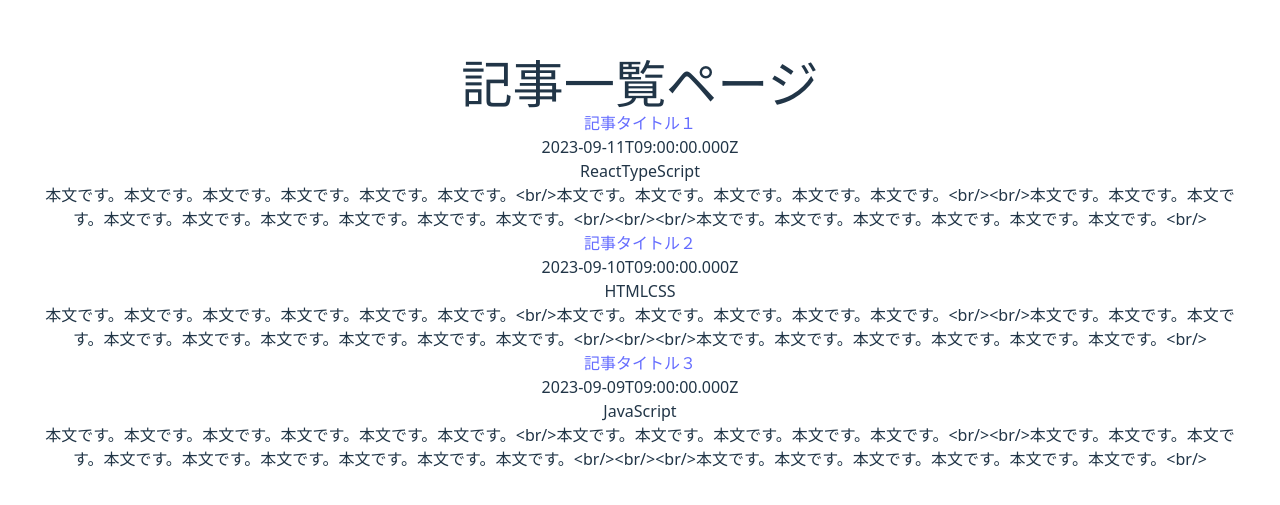
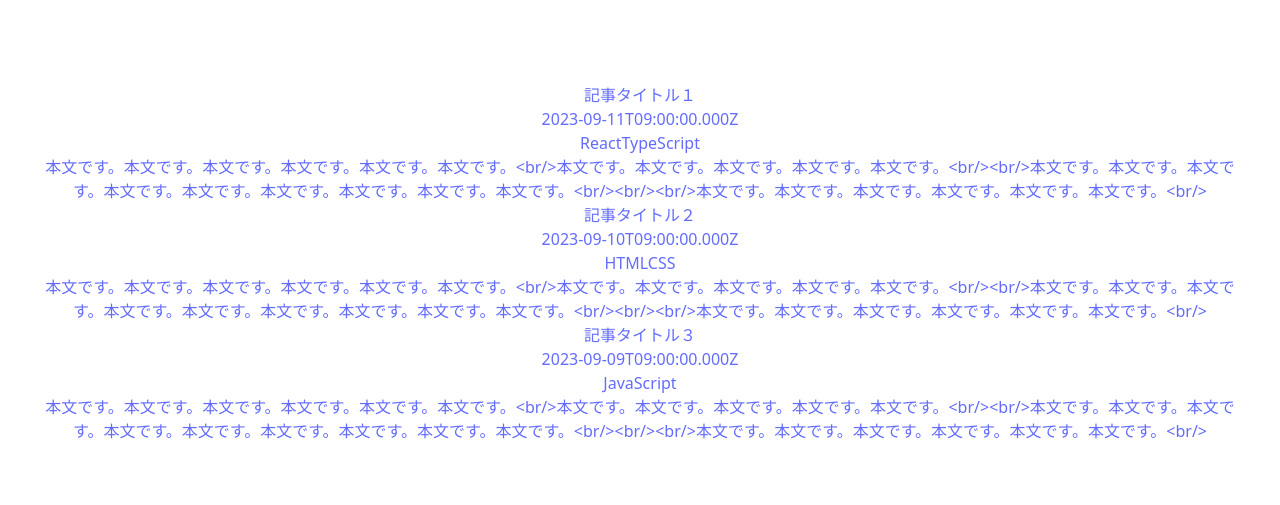
Before and after one commit to takehiro1111/shiftb, a React (Vite) app in the folder react-play/: page / in a window 1280 px wide. Shown: the part 137-642 px from the top of the page. Built offline with nearby package versions, Linux system fonts and the light colour scheme.

Commit message:
fix: review comment

```diff
--- a/react-play/src/App.tsx
+++ b/react-play/src/App.tsx
@@ -7,19 +7,20 @@ function App() {
   return (
     <>
       <div>
-        <h1>記事一覧ページ</h1>
+        <title>記事一覧ページ</title>
         <ul>
-          {posts &&
-            posts.map((element) => {
-              return (
-                <li key={element.id}>
-                  <a href={element.thumbnailUrl}>{element.title}</a>
+          {posts.map((element) => {
+            return (
+              <li key={element.id}>
+                <a href={element.thumbnailUrl}>
+                  <h2>{element.title}</h2>
                   <p>{element.createdAt}</p>
                   <p>{element.categories}</p>
                   <p>{element.content}</p>
-                </li>
-              );
-            })}
+                </a>
+              </li>
+            );
+          })}
         </ul>
       </div>
     </>
```
